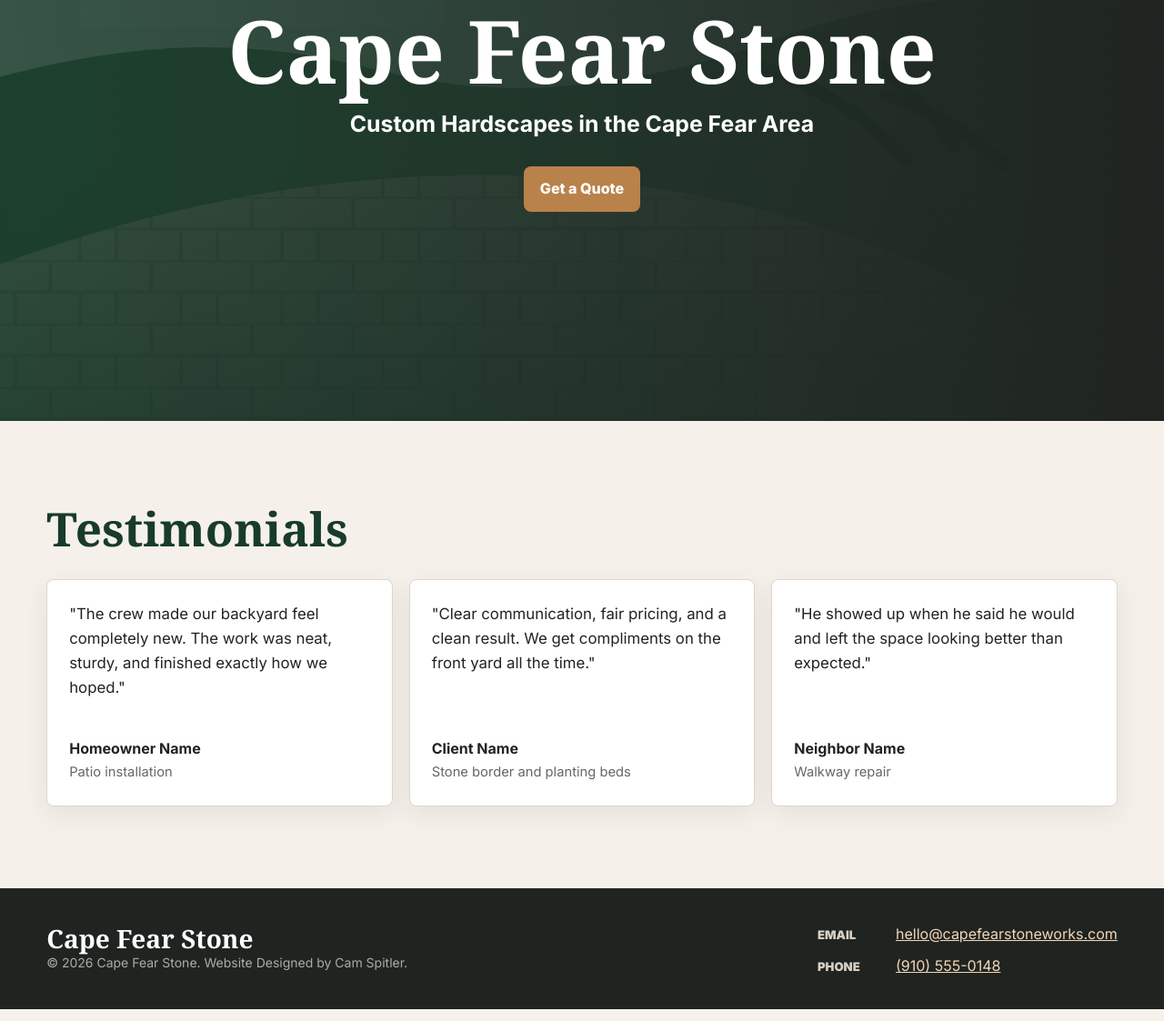
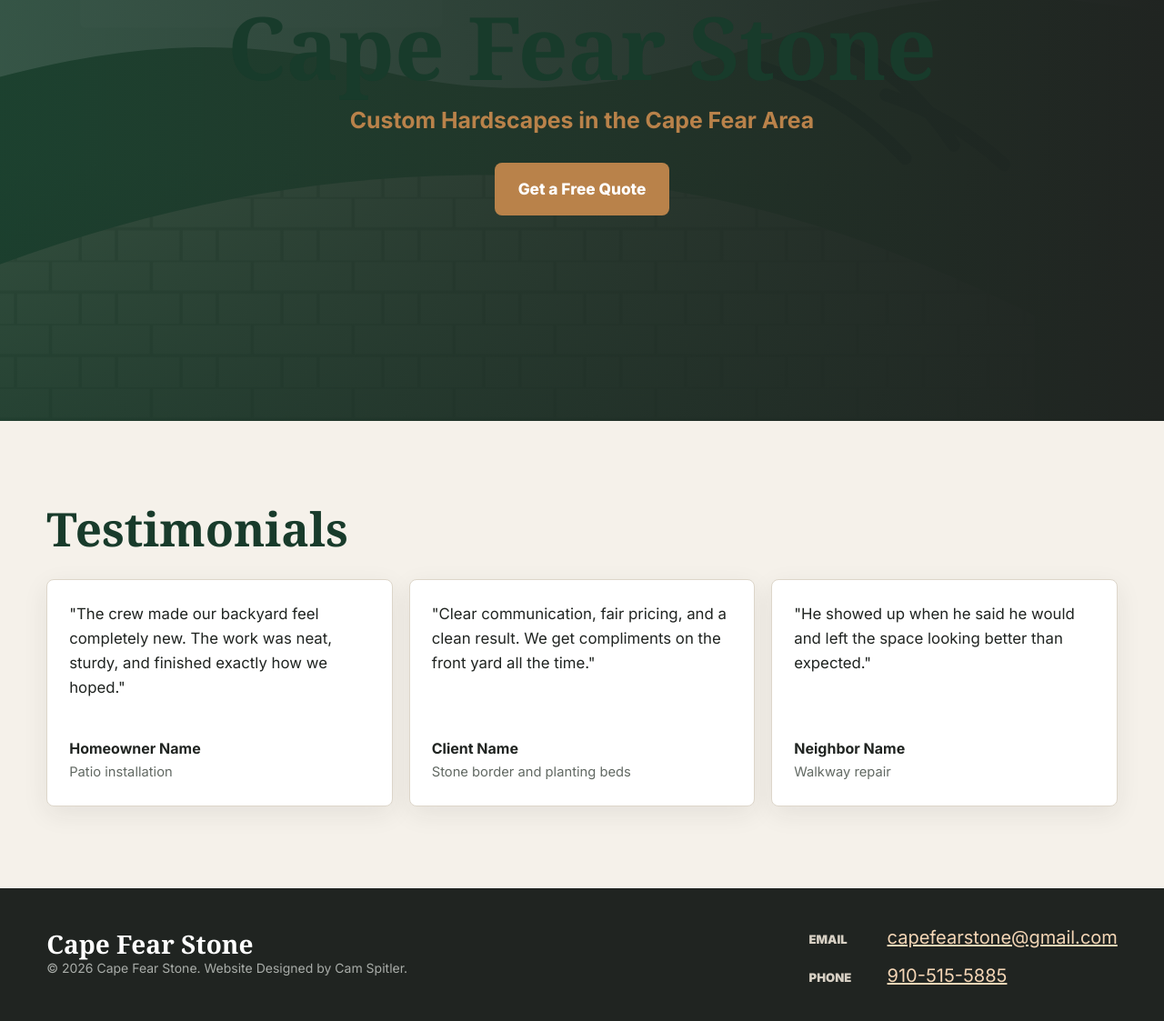
Before and after one commit to capefearstone/CapeFearStoneWebsite, a website: page index.html in a window 1280 px wide. Shown: the part 337-1460 px from the top of the page at 91% size. Drawn offline with Linux system fonts and the light colour scheme.

Commit message:
CapeFearStoneWebsiteV3

```diff
--- a/content/site.json
+++ b/content/site.json
@@ -1,8 +1,8 @@
 {
   "businessName": "Cape Fear Stone",
   "tagline": "Custom Hardscapes in the Cape Fear Area",
-  "phone": "(910) 555-0148",
-  "email": "hello@capefearstoneworks.com",
+  "phone": "910-515-5885",
+  "email": "capefearstone@gmail.com",
   "serviceArea": "Wilmington, Leland, and the Cape Fear region",
   "heroImage": "/assets/placeholders/featured-job.svg",
   "heroAlt": "Placeholder image slot for a completed hardscape project",
--- a/src/main.js
+++ b/src/main.js
@@ -125,7 +125,7 @@ function renderHome() {
       <div class="hero-overlay">
         <h1>${site.businessName}</h1>
         <p>${site.tagline}</p>
-        <a class="button button-primary" href="/contact" data-link>Get a Quote</a>
+        <a class="button button-primary" href="/contact" data-link>Get a Free Quote</a>
       </div>
     </section>
     <section class="section testimonials">
--- a/src/styles.css
+++ b/src/styles.css
@@ -108,7 +108,7 @@ a {
 
 .site-nav a[aria-current],
 .site-nav a:hover {
-  background: #e8dfd0;
+  background: #d7c7ad;
 }
 
 .site-nav .nav-cta {
@@ -168,6 +168,7 @@ a {
 
 .hero h1 {
   max-width: none;
+  color: var(--green-dark);
   font-size: clamp(3rem, 8vw, 6rem);
   white-space: nowrap;
 }
@@ -175,6 +176,7 @@ a {
 .hero p {
   max-width: 620px;
   margin: 0 auto 26px;
+  color: var(--warm);
   font-size: clamp(1.15rem, 2.2vw, 1.55rem);
   font-weight: 700;
 }
@@ -209,6 +211,12 @@ a {
 
 .button-primary:hover {
   background: #9f6b36;
+}
+
+.hero .button {
+  min-height: 58px;
+  padding: 15px 26px;
+  font-size: 1.08rem;
 }
 
 .button-secondary {
@@ -579,6 +587,10 @@ a {
   color: #f4d6b6;
 }
 
+.footer-contact a {
+  font-size: 20px;
+}
+
 .footer-brand p {
   margin: 0;
   color: #a9ada9;
```
Also changed, not shown: dist/content/site.json, dist/src/main.js, dist/src/styles.css.
